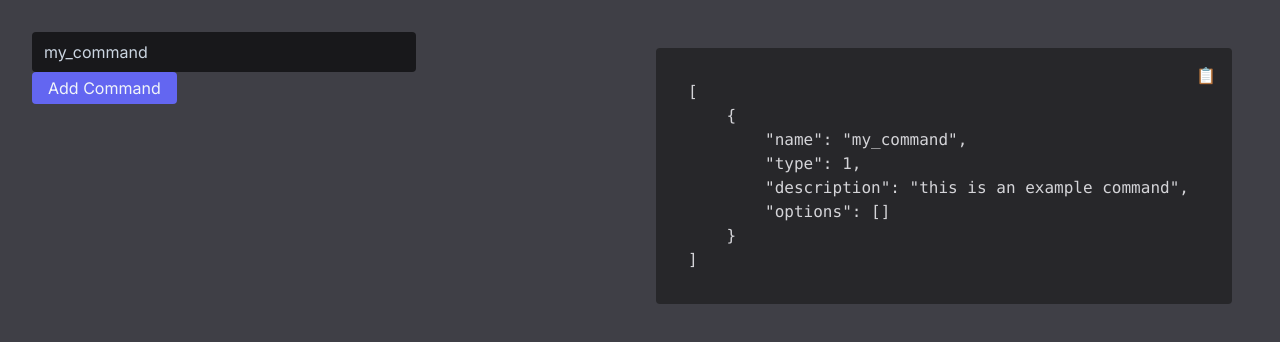
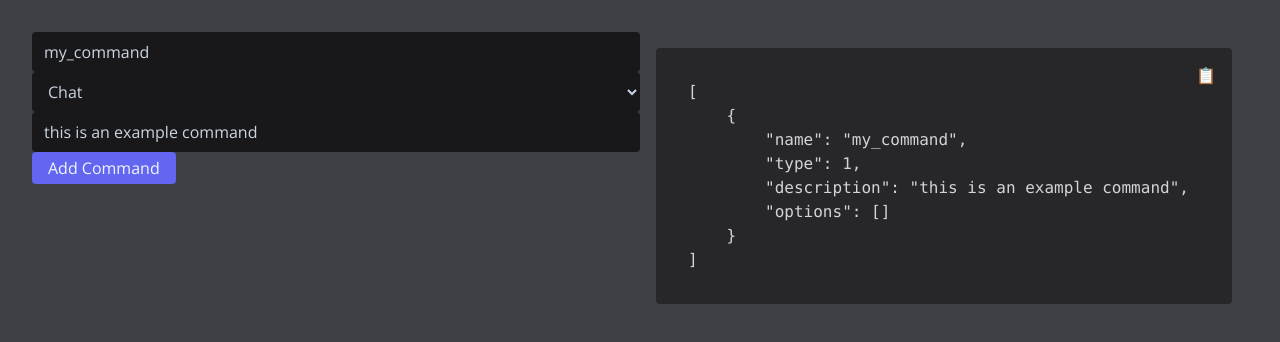
Before and after one commit to ssouthcity/discord-command-builder, a Next.js app: page / in a window 1280 px wide. Both pictures are taken after a click on the button "Add Command". Shown: the top 342 px of the page. Built offline with nearby package versions, Linux system fonts and the light colour scheme.

Commit message:
added select component

```diff
--- a/app/command-editor.tsx
+++ b/app/command-editor.tsx
@@ -3,6 +3,7 @@
 import { Button } from "@/components/button";
 import { useCommands } from "./commands";
 import { Input } from "@/components/input";
+import { Select } from "@/components/select";
 
 export function CommandEditor() {
   const commands = useCommands((state: any) => state.commands);
@@ -11,7 +12,15 @@ export function CommandEditor() {
   return (
     <section className="w-full">
       {commands.map((command: any) => (
-        <Input value={command.name} />
+        <>
+          <Input value={command.name} />
+          <Select>
+            <option>Chat</option>
+            <option>User</option>
+            <option>Message</option>
+          </Select>
+          <Input value={command.description} />
+        </>
       ))}
       <Button onClick={addCommand}>Add Command</Button>
     </section>
--- a/app/layout.tsx
+++ b/app/layout.tsx
@@ -1,8 +1,8 @@
 import type { Metadata } from "next";
-import { Inter } from "next/font/google";
+import { Open_Sans } from "next/font/google";
 import "./globals.css";
 
-const inter = Inter({ subsets: ["latin"] });
+const inter = Open_Sans({ subsets: ["latin"] });
 
 export const metadata: Metadata = {
   title: "Create Next App",
--- a/components/input.tsx
+++ b/components/input.tsx
@@ -1,6 +1,6 @@
 export function Input(props: React.ComponentProps<"input">) {
   return (
-    <input {...props} className="block bg-zinc-900 text-slate-300 px-3 py-2 w-96 rounded outline-none">
+    <input {...props} className="block bg-zinc-900 text-slate-300 px-3 py-2 w-full rounded outline-none">
     </input>
   )
 }
--- /dev/null
+++ b/components/select.tsx
@@ -0,0 +1,7 @@
+
+export function Select(props: React.ComponentProps<"select">) {
+  return (
+    <select {...props} className="block bg-zinc-900 text-slate-300 px-3 py-2 w-full rounded outline-none">
+    </select>
+  )
+}
```
